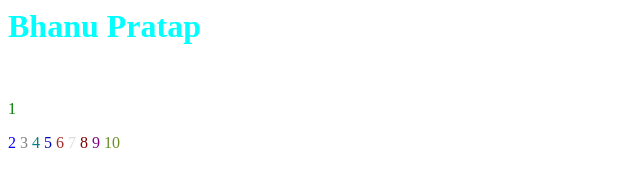
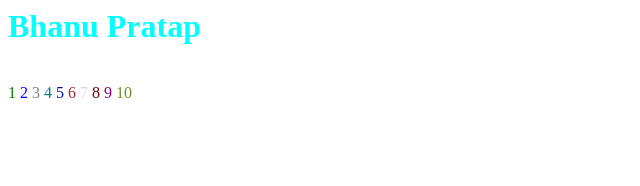
Before and after one commit to BhanuPratap23/small, a plain HTML site: page index.html in a window 1280 px wide. Shown: the whole page, without its empty margins (0-640 px from the left). Drawn offline with Linux system fonts and the light colour scheme.

Commit message:
Update index.html

```diff
--- a/index.html
+++ b/index.html
@@ -6,25 +6,15 @@
 <body>
   <h1><font color="aqua">Bhanu Pratap</font></h1>
   <br>
-  <p><font color="green">1</font></p>
-
+    <font color="green">1</font>
     <font color="blue">2</font>
-
     <font color="gray">3</font>
-
     <font color="#008080">4</font>
-
     <font color="#0008B">5</font>
-
     <font color="brown">6</font>
-
     <font color="#dcdcdc">7</font>
-
     <font color="#800000">8</font>
-
     <font color="purple">9</font>
-
     <font color="#688e23">10</font>
-
 </body>
 </html>
```
Lines whose indentation alone changed are shown as unchanged.
